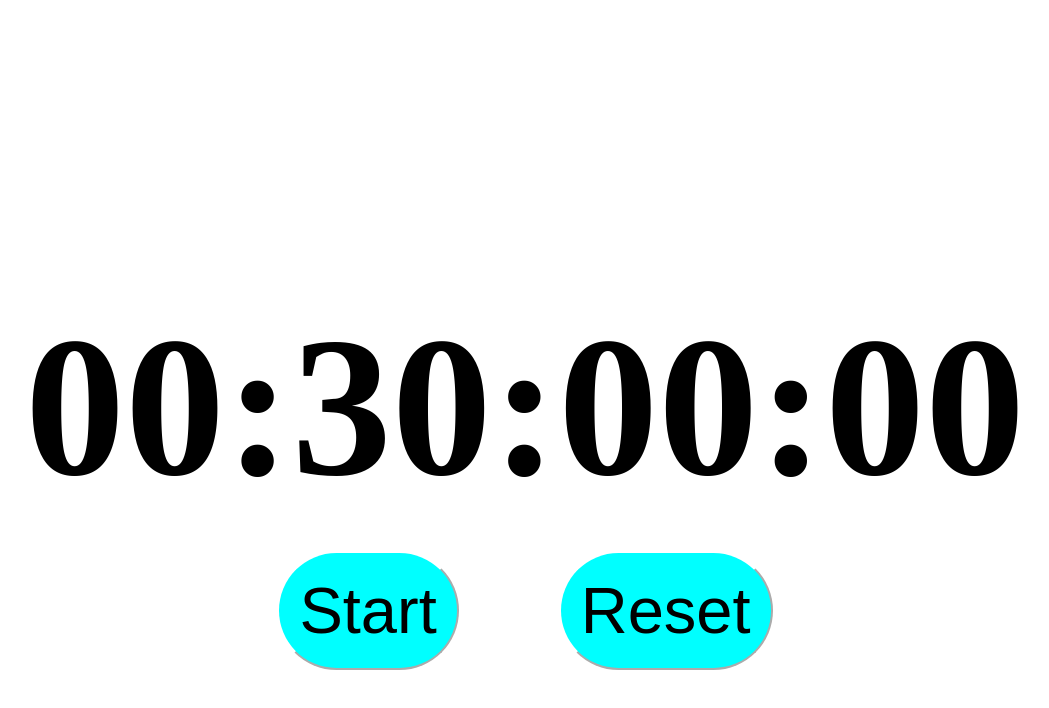
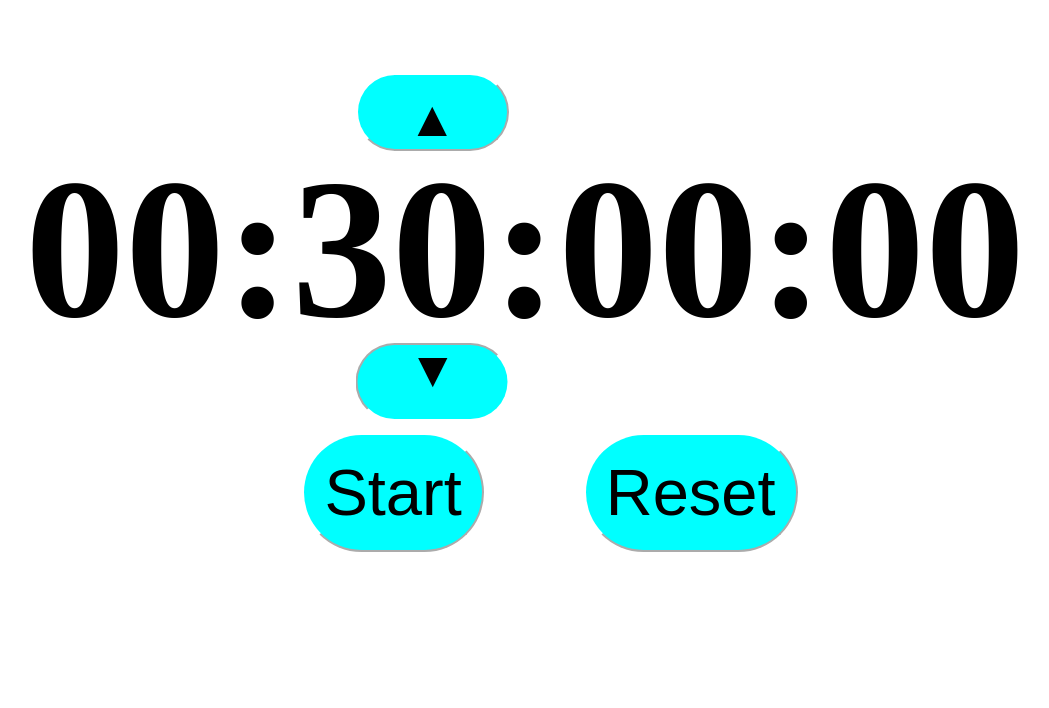
Before and after one commit to NathanielH12/Day-Won, a website: page src/timer.html in a window 1280 px wide. Shown: the whole page, without its empty margins (115-1164 px from the left). Drawn offline with Linux system fonts and the light colour scheme.

Commit message:
feat: add hourUpBtn and hourDownBtn buttons

```diff
--- a/src/main.css
+++ b/src/main.css
@@ -1,22 +1,23 @@
 .mainInterface {
     font-size: 100px;
-    padding-top: 150px;
 }
 
 #timer {
     margin-bottom: 30px;
     display: flex;
     justify-content: center;
+    position: relative;
 }
 
 .buttons {
     display: flex;
     align-items: center;
     justify-content: center;
+    position: relative;
 }
 
 #startBtn {
-    margin-right: 50px;
+    margin: 40px 50px;
     font-size: 65px;
     border-radius: 100px;
     padding: 20px 20px 20px 20px;
@@ -32,3 +33,26 @@
     border-color: white;
     background-color: cyan;
 }
+
+#hourUpBtn {
+    font-size: 50px;
+    border-radius: 40px;
+    padding: 15px 50px 1px 50px;
+    border-color: white;
+    background-color: cyan;
+    position: absolute;
+    top: -320px;
+    left: 36.6%;
+}
+
+#hourDownBtn {
+    font-size: 50px;
+    border-radius: 40px;
+    padding: 15px 50px 1px 50px;
+    border-color: white;
+    background-color: cyan;
+    position: absolute;
+    top: -50px;
+    left: 36.6%;
+    transform: rotate(180deg);
+}
--- a/src/timer.html
+++ b/src/timer.html
@@ -12,6 +12,8 @@
         <div class="buttons">
             <button id="startBtn">Start</button>
             <button id="resetBtn">Reset</button>
+            <button id="hourUpBtn">▲</button>
+            <button id="hourDownBtn">▲</button>
         </div>
     </div>
 
```
